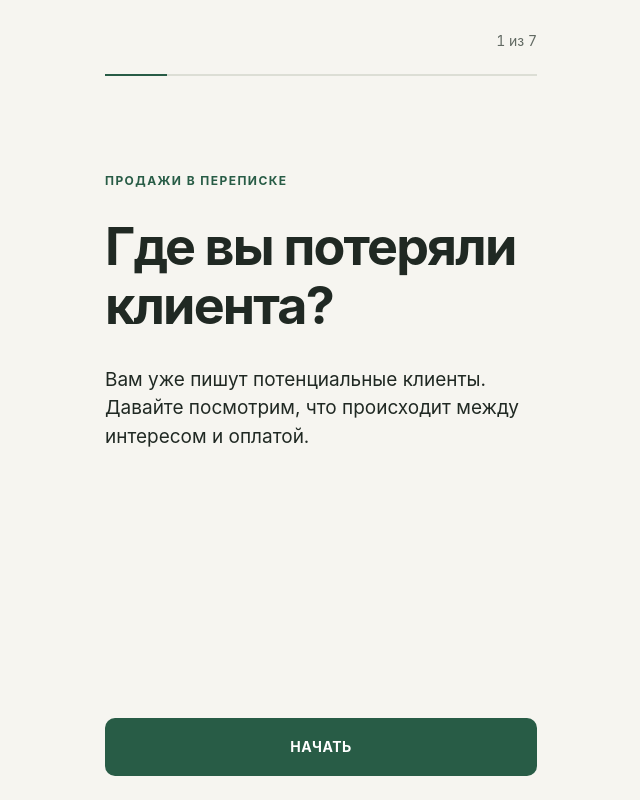
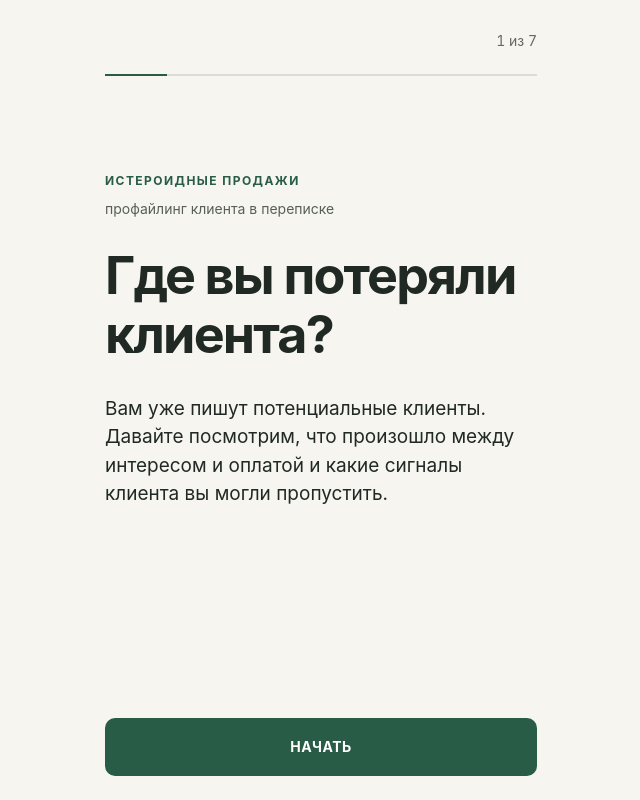
Before and after one commit to ogniven/sales-in-dm-miniapp, a plain HTML site: page index.html in a window 1280 px wide. Shown: the whole page, without its empty margins (319-959 px from the left). Drawn offline with Linux system fonts and the light colour scheme.

Commit message:
Update mini app copy for ИСТЕРОИДНЫЕ ПРОДАЖИ

```diff
--- a/app.js
+++ b/app.js
@@ -30,13 +30,13 @@ const copyStatus = document.getElementById("copy-status");
 
 // Изменяйте тексты здесь, сохраняя HTML-теги и порядок экранов.
 const pages = [
-  `<p class="eyebrow">Продажи в переписке</p><h1 tabindex="-1">Где вы потеряли клиента?</h1><p class="lead">Вам уже пишут потенциальные клиенты. Давайте посмотрим, что происходит между интересом и оплатой.</p>`,
+  `<p class="eyebrow">ИСТЕРОИДНЫЕ ПРОДАЖИ</p><p class="brand-caption">профайлинг клиента в переписке</p><h1 tabindex="-1">Где вы потеряли клиента?</h1><p class="lead">Вам уже пишут потенциальные клиенты. Давайте посмотрим, что произошло между интересом и оплатой и какие сигналы клиента вы могли пропустить.</p>`,
   `<h1 id="question" tabindex="-1">Что произошло?</h1>`,
   `<h1 id="question" tabindex="-1">Как вам кажется, где всё пошло не туда?</h1>`,
-  `<h1 tabindex="-1">Возможно, вы потеряли клиента не там, где думаете</h1><p>Большинство начинает анализировать последнее сообщение клиента: «дорого», «я подумаю» или молчание.</p><p class="emphasis">Я сначала смотрю, что происходило раньше.</p><p>Иногда проблема не в том, что написал клиент.</p><p>Иногда продавцу стало тревожно — и он начал объяснять, оправдываться, снижать цену, исчезать или заканчивать продажу за клиента.</p>`,
-  `<h1 tabindex="-1">Что я НЕ сделаю</h1><ul class="limits"><li>Не приведу вам новых клиентов.</li><li>Не дам скрипт, который «закрывает любого».</li><li>Не избавлю вас от «дорого» и отказов.</li><li>Не научу продавать каждому.</li></ul><blockquote>Я разбираюсь, почему не покупают те, кто уже вам написал.</blockquote>`,
-  `<h1 tabindex="-1">Что я посмотрю в вашей переписке</h1><p>В бесплатном микроразборе я беру один значимый эпизод.</p><ul><li>где разговор мог изменить направление;</li><li>что произошло в этой точке;</li><li>что можно было написать иначе;</li><li>есть ли смысл продолжать разговор сейчас.</li></ul><blockquote>Вы действительно не знали, что написать — или знали, но вам было трудно столкнуться с тем, что клиент ответит после этого?</blockquote><p class="boundary">Это не полный аудит продаж. В микроразборе я разбираю одну значимую точку.</p>`,
-  `<h1 tabindex="-1">Покажите мне клиента, которого вы потеряли</h1><p class="lead">Пришлите 5–15 последних сообщений переписки.</p><p class="privacy">Перед отправкой закройте имя, фото, телефон и другие личные данные клиента.</p><p>Не пересказывайте переписку. Покажите её.</p>`
+  `<h1 tabindex="-1">Возможно, вы потеряли клиента не там, где думаете</h1><p>Большинство начинает анализировать последнее сообщение клиента: «дорого», «я подумаю» или молчание.</p><p class="emphasis">Я сначала смотрю, что происходило раньше.</p><p>Иногда проблема не в последней фразе клиента.</p><p>Иногда раньше уже появились сигналы:</p><ul><li>клиенту не хватало ясности;</li><li>он задавал вопросы, на которые не получил нужного ответа;</li><li>вы начали слишком много объяснять;</li><li>испугались реакции клиента;</li><li>стали снижать цену;</li><li>закончили продажу за него.</li></ul><blockquote>Клиент мог начать уходить раньше, чем вам показалось.</blockquote>`,
+  `<h1 tabindex="-1">Что я НЕ сделаю</h1><ul class="limits"><li>Не приведу вам новых клиентов.</li><li>Не дам скрипт, который «закрывает любого».</li><li>Не определю психотип клиента по двум сообщениям.</li><li>Не избавлю вас от «дорого», сомнений и отказов.</li><li>Не научу продавать каждому.</li></ul><blockquote>Я разбираю, почему не покупают те, кто уже вам написал.</blockquote>`,
+  `<h1 tabindex="-1">Что я посмотрю в вашей переписке</h1><p>В бесплатном микроразборе я беру один значимый эпизод.</p><ul><li>где разговор начал менять направление;</li><li>какие сигналы клиента вы могли пропустить;</li><li>что для него, вероятно, было важно в этот момент;</li><li>где вы ответили из своей тревоги, а не из ситуации клиента;</li><li>каким вопросом можно было проверить гипотезу;</li><li>что стоило написать дальше.</li></ul><p class="emphasis">Я не ставлю клиенту психотип по трём сообщениям.</p><blockquote>Сначала сигналы.<br>Потом гипотеза.<br>Потом проверка.</blockquote><p>Только после этого решаем, что писать дальше.</p><p class="boundary">Это не полный аудит продаж. В микроразборе я разбираю одну значимую точку.</p>`,
+  `<h1 tabindex="-1">Покажите переписку, где вы потеряли клиента</h1><p class="lead">Пришлите 5–15 последних сообщений.</p><p class="privacy">Перед отправкой закройте имя, фото, телефон и другие личные данные клиента.</p><p>Не пересказывайте переписку. Покажите её.</p>`
 ];
 const buttons = ["НАЧАТЬ", "ДАЛЬШЕ", "ДАЛЬШЕ", "ДАЛЬШЕ", "ДА, ЭТО МОЯ ПРОБЛЕМА", "ПОКАЗАТЬ ПЕРЕПИСКУ", "ОТПРАВИТЬ ПЕРЕПИСКУ"];
 
@@ -99,10 +99,10 @@ function render(focus = true) {
 }
 
 function buildMessage(answers) {
-  const lines = ["РАЗБОР ПЕРЕПИСКИ | THREADS", "", "Мини-диагностика пройдена."];
+  const lines = ["ИСТЕРОИДНЫЕ ПРОДАЖИ | МИКРОРАЗБОР", "", "Мини-диагностика пройдена."];
   if (answers.situation) lines.push(`Ситуация: ${answers.situation}.`);
   if (answers.hypothesis) lines.push(`Мне кажется, всё пошло не туда: ${answers.hypothesis}.`);
-  lines.push("Сейчас пришлю обезличенные скрины.");
+  lines.push("", "Посмотрите, пожалуйста, какие сигналы клиента я мог/ла пропустить и что происходило с моей стороны в этой точке.", "", "Сейчас пришлю обезличенные скрины.");
   return lines.join("\n");
 }
 
--- a/styles.css
+++ b/styles.css
@@ -32,6 +32,8 @@ button { cursor: pointer; }
 #progress-fill { height: 100%; width: calc(100% / 7); background: var(--accent); transition: width 180ms ease; }
 main { padding: 36px 0 30px; }
 .eyebrow { font-size: 12px; letter-spacing: .12em; text-transform: uppercase; color: var(--accent); margin: 0 0 28px; font-weight: 650; }
+.start .eyebrow { margin-bottom: 8px; }
+.brand-caption { font-size: 14px; color: #566056; margin-bottom: 28px; }
 h1 { font-size: clamp(29px, 7.8vw, 36px); line-height: 1.13; letter-spacing: -.035em; margin: 0 0 26px; font-weight: 700; overflow-wrap: break-word; }
 h1:focus { outline: none; }
 .start { padding-top: clamp(48px, 12vh, 100px); }
```
